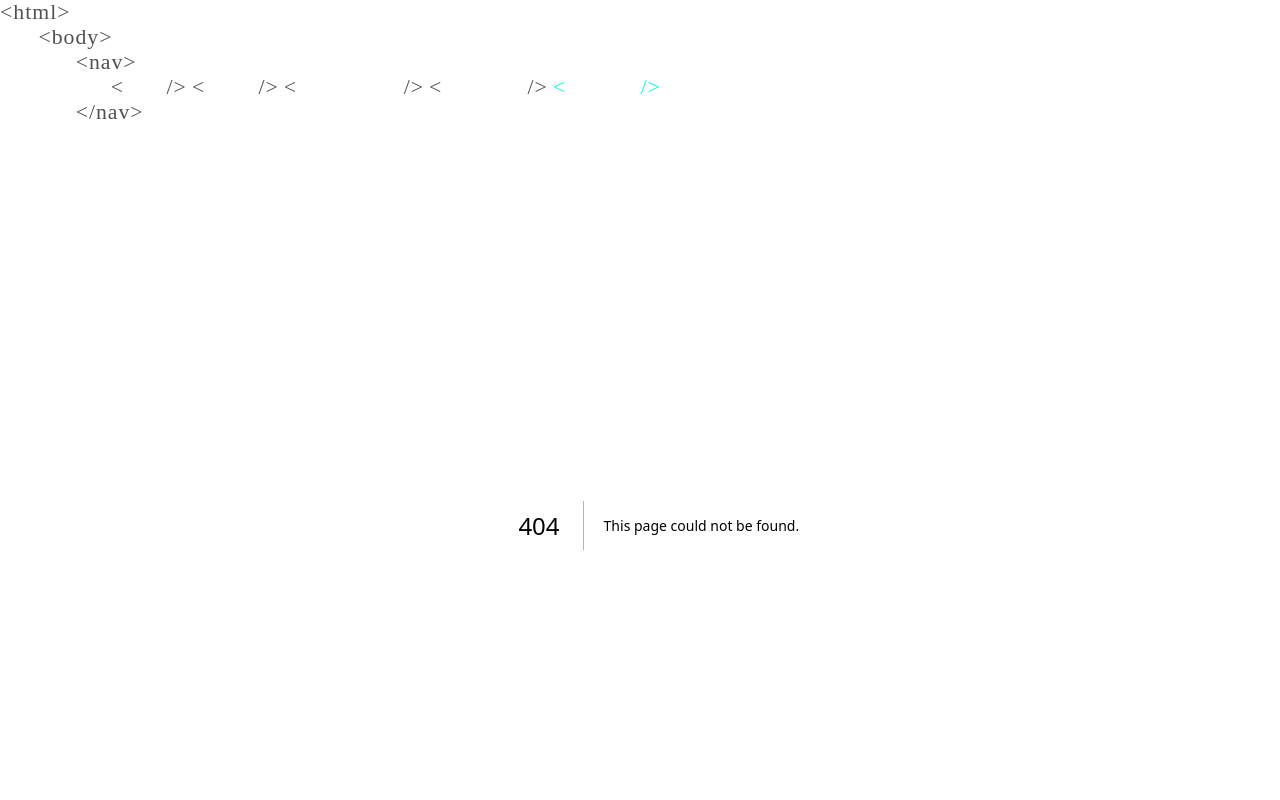
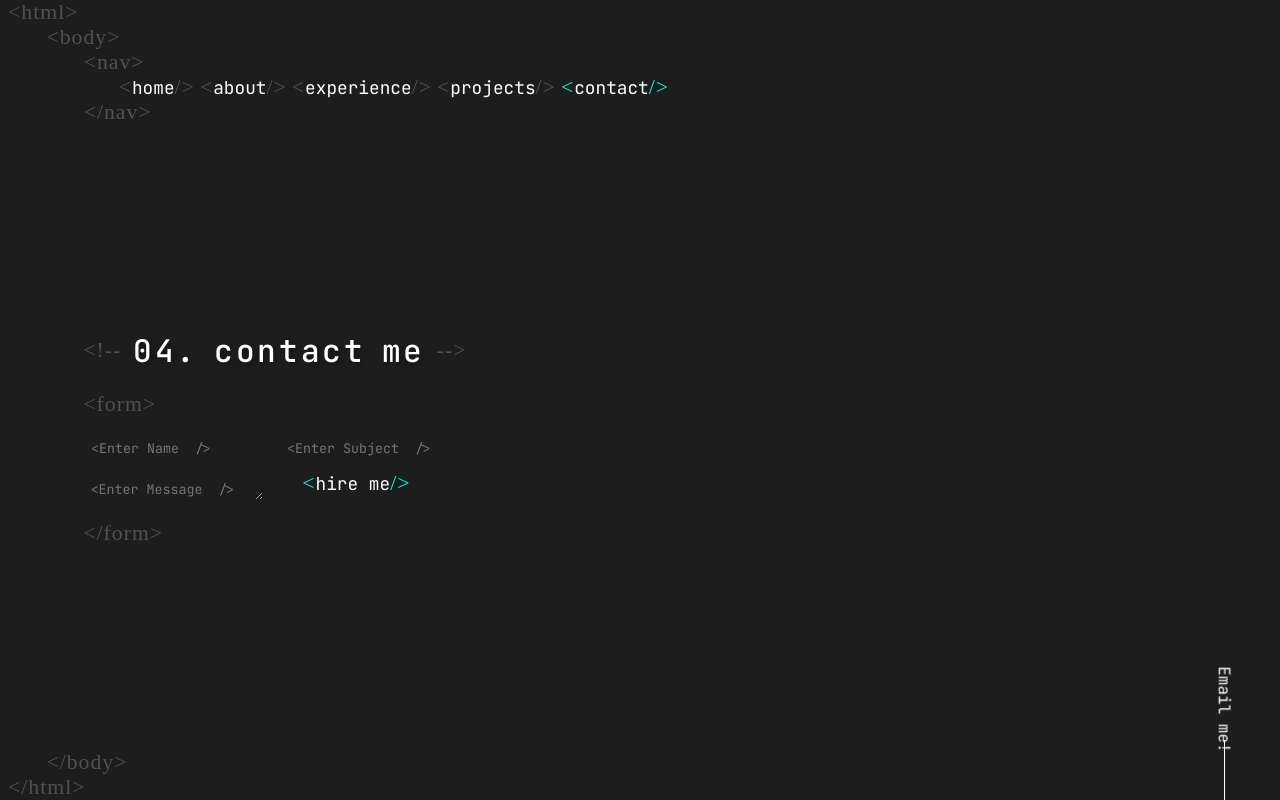
Before and after one commit to danger-ahead/nextjs_dev_folio, a Next.js app: page /contact in a window 1280 px wide. Before the commit this address had no page. Built offline with nearby package versions, Linux system fonts and the light colour scheme; a web font is replaced by a local one.

Commit message:
add: contact page created

```diff
--- /dev/null
+++ b/components/BlinkingCursor.tsx
@@ -0,0 +1,11 @@
+import React from "react";
+
+type BlinkingCursorProps = {
+  width?: string;
+};
+
+const BlinkingCursor = ({ width }: BlinkingCursorProps) => {
+  return <div className="blinking-cursor" style={{ width: width }}></div>;
+};
+
+export default BlinkingCursor;
--- a/pages/_app.tsx
+++ b/pages/_app.tsx
@@ -4,6 +4,7 @@ import "../styles/component.fallintextentry.css";
 import "../styles/component.navbar.css";
 import "../styles/component.transition.css";
 import "../styles/pages.css";
+import "../styles/component.blinking.cursor.css";
 
 import type { AppProps } from "next/app";
 import Transition from "../components/Transition";
--- /dev/null
+++ b/pages/contact.tsx
@@ -0,0 +1,110 @@
+import Head from "next/head";
+import { data } from "../repository/DataRepository";
+import { HtmlTags } from "../components/HtmlTags";
+import FallInTextEntry from "../components/FallInTextEntry";
+import Image from "next/image";
+import BlinkingCursor from "../components/BlinkingCursor";
+import React, { useState } from "react";
+
+export default function Contact() {
+  const [nameValue, setName] = useState<string>("");
+  const [messageValue, setMessage] = useState<string>("");
+  const [subjectValue, setSubject] = useState<string>("");
+
+  const handleNameChange = (e: React.FormEvent<HTMLInputElement>) => {
+    setName(e.currentTarget.value);
+  };
+
+  const handleMessageChange = (e: React.FormEvent<HTMLTextAreaElement>) => {
+    setMessage(e.currentTarget.value);
+  };
+
+  const handleSubjectChange = (e: React.FormEvent<HTMLInputElement>) => {
+    setSubject(e.currentTarget.value);
+  };
+
+  const handleSubmit = (e: React.FormEvent<HTMLFormElement>) => {
+    e.preventDefault();
+    let mailstr: string = `mailto:${data.email}?subject=${subjectValue} &body=${messageValue}`;
+    window.open(mailstr, "about:blank");
+    setName("");
+    setMessage("");
+    setSubject("");
+  };
+  return (
+    <>
+      <Head>
+        <title>{`About Me || The Average Developer`}</title>
+        <meta name="description" content="" />
+        <meta name="viewport" content="width=device-width, initial-scale=1" />
+        <link rel="icon" href="/favicon.ico" />
+      </Head>
+      <div key="about-page" className="d-flex about justify-content-start">
+        <div className="margin-left d-flex flex-column about-text">
+          <div className="d-flex flex-row align-items-center">
+            {HtmlTags(`<!--`, "white-space-nowrap")}
+            {FallInTextEntry(
+              "04. contact me",
+              "subtitle primary-font-color text-shadow"
+            )}
+            {HtmlTags(`-->`, "white-space-nowrap")}
+          </div>
+          <br></br>
+          {/* <br></br> */}
+          {HtmlTags(`<form>`, "white-space-nowrap")}
+          <br></br>
+          <form onSubmit={handleSubmit}>
+            <div className="d-flex name-subject-container">
+              <div className="">
+                <div className="d-flex ">
+                  {nameValue && <BlinkingCursor />}
+                  <input
+                    placeholder="<Enter Name  />"
+                    className="d-block margin-left bg-primary outline-none border-none default-font-family primary-font-color"
+                    value={nameValue}
+                    onChange={handleNameChange}
+                    type={"text"}
+                  />
+                </div>
+              </div>
+              <div className="">
+                <div className="d-flex ">
+                  {subjectValue && <BlinkingCursor />}
+                  <input
+                    placeholder="<Enter Subject  />"
+                    className="d-block margin-left bg-primary outline-none border-none default-font-family primary-font-color"
+                    value={subjectValue}
+                    onChange={handleSubjectChange}
+                    type={"text"}
+                  />
+                </div>
+              </div>
+            </div>
+            <div className="d-flex message-btn-container">
+              <div className="d-flex margin-left-3x margin-top-5x message-container">
+                {messageValue && <BlinkingCursor width={"11px"} />}
+                <textarea
+                  placeholder="<Enter Message  />"
+                  className="d-block margin-left bg-primary outline-none border-none default-font-family primary-font-color"
+                  rows={1}
+                  value={messageValue}
+                  onChange={handleMessageChange}
+                />
+              </div>
+              <button
+                className={`text-small text-decoration-none primary-font-color button-effect bg-primary default-font-family outline-0 border-0 cursor-pointer margin-left-33px margin-top-10px hire-me-btn`}
+                type={"submit"}
+              >
+                {HtmlTags("<", "secondary-font-color")}
+                hire me
+                {HtmlTags("/>", "secondary-font-color")}
+              </button>
+            </div>
+          </form>
+          <br></br>
+          {HtmlTags(`</form>`, "white-space-nowrap")}
+        </div>
+      </div>
+    </>
+  );
+}
--- /dev/null
+++ b/styles/component.blinking.cursor.css
@@ -0,0 +1,26 @@
+.blinking-cursor {
+  width: 17px;
+  height: 4px;
+  animation: blink 1.5s linear infinite;
+  background-color: grey;
+  margin-top: 12px;
+}
+
+@media screen and (max-width: 500px) {
+  .blinking-cursor {
+    width: 11px;
+  }
+}
+@keyframes blink {
+  0% {
+    opacity: 0;
+  }
+
+  50% {
+    opacity: 0.7;
+  }
+
+  100% {
+    opacity: 0;
+  }
+}
--- a/styles/globals.css
+++ b/styles/globals.css
@@ -3,6 +3,7 @@
 
 :root {
   font-family: "JetBrains Mono", monospace;
+  --default-family: font-family: "JetBrains Mono", monospace;
   --primary-font-color: white;
   --secondary-font-color: #08fdd8;
   --primary-color: #1d1d1d;
@@ -31,6 +32,10 @@ a {
   font-family: "La Belle Aurore", cursive;
 }
 
+.default-font-family {
+  font-family: var(--default-family);
+}
+
 .title {
   /* https://websemantics.uk/tools/responsive-font-calculator/ */
   /* 50 to 80px; */
@@ -56,6 +61,30 @@ a {
 .text-small {
   /* 16 to 20px */
   font-size: calc(1rem + ((1vw - 7.68px) * 0.3472));
+}
+
+.margin-left-33px {
+  margin-left: 33px;
+}
+
+.margin-top-10px {
+  margin-top: 10px;
+}
+
+.cursor-pointer {
+  cursor: pointer;
+}
+
+.outline-0 {
+  outline:0
+}
+
+.border-0 {
+  border: 0
+}
+
+.bg-primary {
+  background-color: var(--primary-color);
 }
 
 .primary-font-color {
@@ -132,12 +161,47 @@ a {
   overflow-y: auto;
 }
 
+.margin-left-0 {
+  margin-left:0;
+}
+
 .margin-left {
   margin-left: 3%;
+  /* suggested change make the classname margin-left-3x   */
+}
+
+.margin-left-5x {
+  margin-left: 5%;
+}
+
+.margin-left-8x {
+  margin-left: 8%;
+}
+
+.margin-left-10x {
+  margin-left: 10%;
+}
+
+
+.margin-right-0 {
+  margin-right: 0;
+}
+
+.margin-top-0 {
+  margin-top: 0;
+}
+
+.margin-top-5x {
+  margin-top: 5%;
+}
+
+.margin-bottom-0 {
+  margin-bottom: 0;
 }
 
 .margin-right {
   margin-right: 3%;
+  /* suggested change make the classname margin-right-3x   */
 }
 
 .d-flex {
@@ -220,6 +284,14 @@ a {
   white-space: nowrap;
 }
 
+.outline-none {
+  outline:none;
+}
+
+.border-none {
+  border:none;
+}
+
 .opacity-1 {
   opacity: 1;
 }
--- a/styles/pages.css
+++ b/styles/pages.css
@@ -81,3 +81,23 @@
     margin-right: 10px;
   }
 }
+
+/* Contact Page  */
+@media screen and (max-width: 500px) {
+  .name-subject-container {
+    flex-direction: column;
+    gap: 1rem;
+  }
+  .message-container {
+    margin-top: 20px;
+  }
+
+  .message-btn-container {
+    align-items: flex-start;
+    flex-direction: column;
+  }
+
+  .hire-me-btn {
+    margin-left: 14px;
+  }
+}
```
